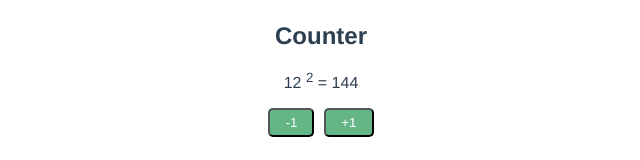
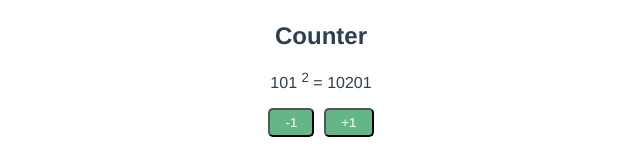
Before and after one commit to axSheru/vue-fundamentos, a Vue app: page / in a window 1280 px wide. Shown: the part 262-422 px from the top of the page, without its empty margins (319-959 px from the left). Built offline with nearby package versions, Linux system fonts and the light colour scheme.

Commit message:
Se añaden validaciones personalizadas en las props del componente Counter.

```diff
--- a/src/App.vue
+++ b/src/App.vue
@@ -1,6 +1,6 @@
 <template>
   <img alt="Vue logo" src="./assets/logo.png">
-  <Counter />
+  <Counter :start="101"/>
 </template>
 
 <script>
--- a/src/components/Counter.vue
+++ b/src/components/Counter.vue
@@ -13,8 +13,11 @@ export default {
         title: String,
         start: {
             type: Number,
-            default: 12
-            //required: true
+            default: 12,
+            //required: true,
+            validator( value ) {
+                return value > 100
+            }
         }
     },
     data() {
```
